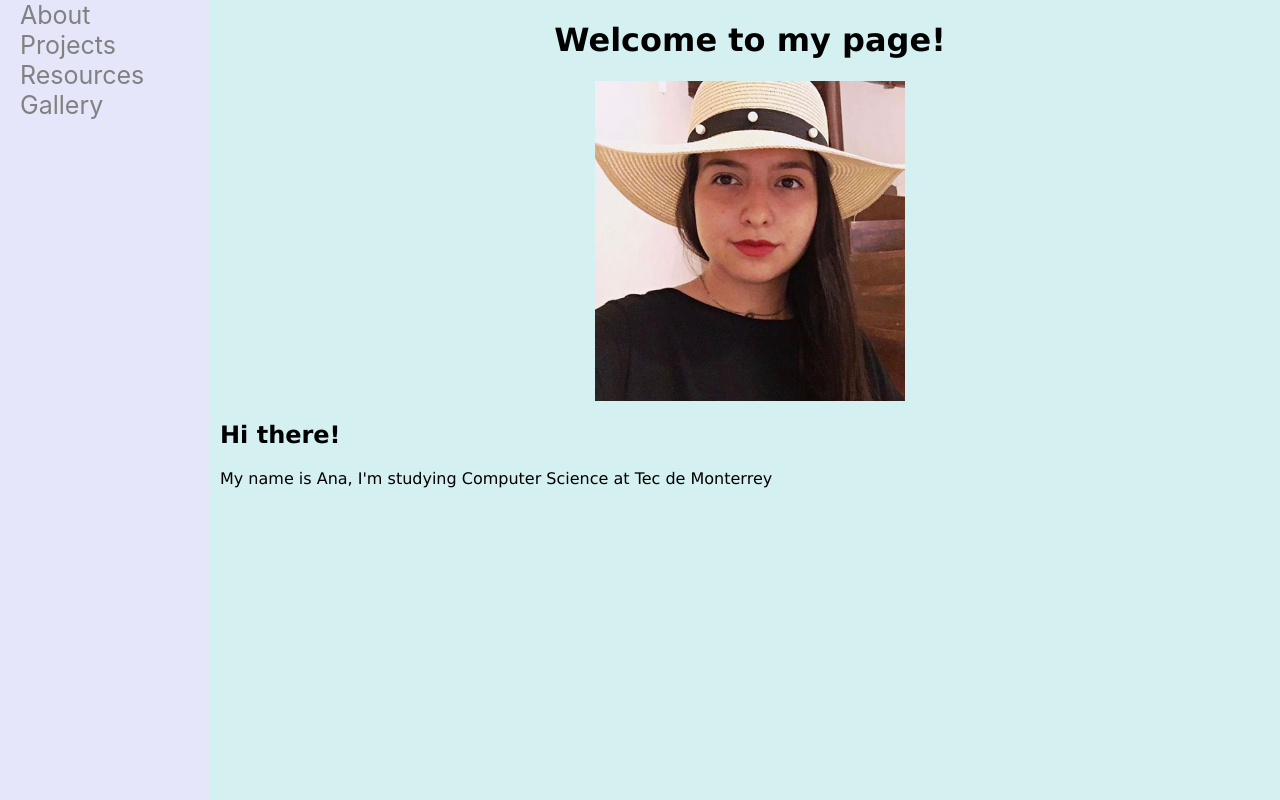
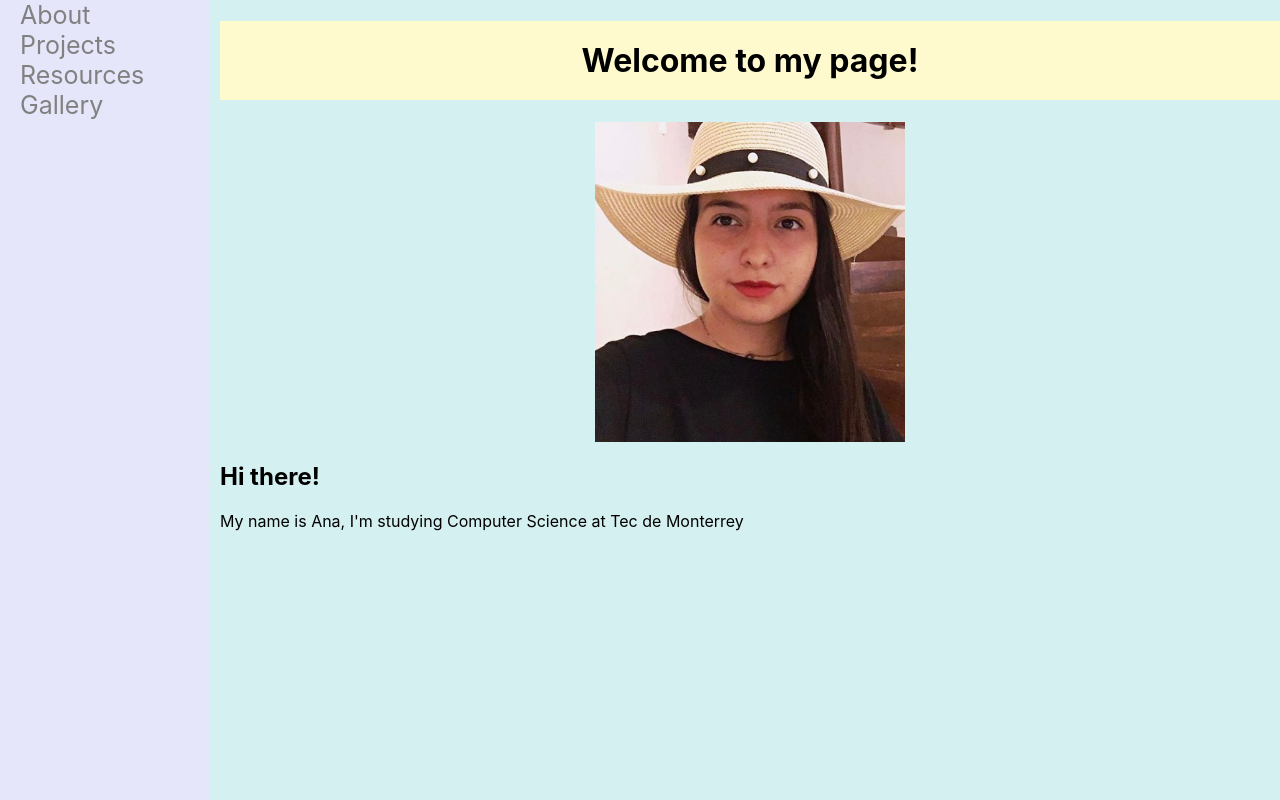
Before and after one commit to anazermeno/TLOA, a React (Create React App) app in the folder tloa/: page / in a window 1280 px wide. Built offline with nearby package versions, Linux system fonts and the light colour scheme.

Commit message:
about.jsx css style for h1

```diff
--- a/tloa/src/components/about.jsx
+++ b/tloa/src/components/about.jsx
@@ -6,9 +6,8 @@
 export default class About extends Component{
     render (){
         return (
-
                 <div id="body_about">
-                    <h1>Welcome to my page!</h1>
+                    <h1 id="title">Welcome to my page!</h1>
                     <img src={profilepic} id="img_about"/>
                     <h2>Hi there!</h2>
                     <p>My name is Ana, I'm studying Computer Science at Tec de Monterrey</p>
--- a/tloa/src/components/styles.css
+++ b/tloa/src/components/styles.css
@@ -4,7 +4,13 @@
 
 #body_about {
     padding-left: 220px;
-    font-family: 'Lucida Sans', 'Lucida Sans Regular', 'Lucida Grande', 'Lucida Sans Unicode', Geneva, Verdana, sans-serif;
+    font-family: -apple-system, BlinkMacSystemFont, 'Segoe UI', Roboto, Oxygen, Ubuntu, Cantarell, 'Open Sans', 'Helvetica Neue', sans-serif;
+}
+
+#title {
+    background-color: lemonchiffon;
+    padding-top: 20px;
+    padding-bottom: 20px;
 }
 
 #img_about {
```
